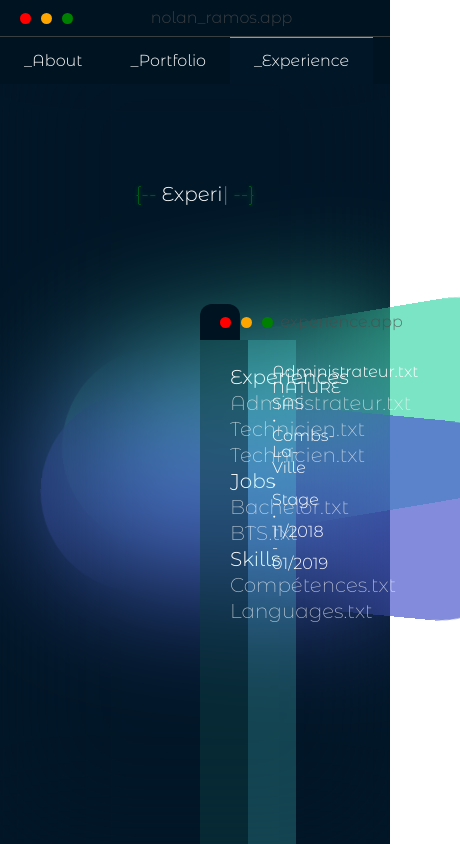
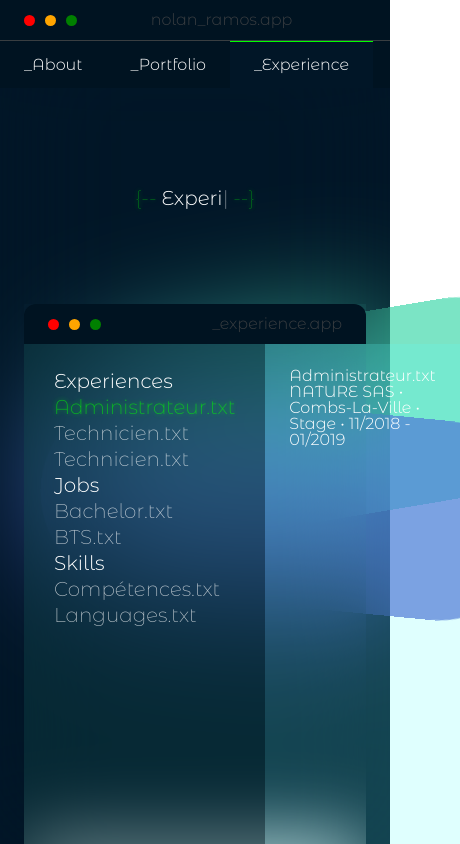
Before and after one commit to Nolan-ramos/Portfolio_nolan, a React (Vite) app: page /experience in a window 390 px wide. Both pictures are taken after a click on the button "Administrateur.txt". Shown: the top 844 px of the page, 460 px wide, since content can reach past the window. Built offline with nearby package versions, Linux system fonts and the light colour scheme.

Commit message:
experience cursor header responsive

```diff
--- a/src/App.jsx
+++ b/src/App.jsx
@@ -2,7 +2,6 @@ import React from 'react';
 import { Route, BrowserRouter as Router, Routes } from 'react-router-dom';
 import './App.scss';
 import Background from './components/background/Background';
-import Cursor from './components/cursor/Cursor';
 import Header from './components/header/Header';
 import Navbar from './components/navbar/Navbar';
 
@@ -25,7 +24,6 @@ function App() {
         </Router>
       </div>
       <Background />
-      <Cursor />
     </>
   );
 }
--- a/src/components/about/code/code.scss
+++ b/src/components/about/code/code.scss
@@ -1,19 +1,23 @@
 .code{
-    margin:100px 0;
+    margin:96px 0;
     padding:48px 0;
     background-color: rgb(1 30 53 / 55%);
-    @media screen and (max-width: 1023px) {
+    @media screen and (max-width: 1200px) {
         padding:24px 0;
     }
     &_line{
         display: flex;
         align-items: center;
         margin-bottom: 12px;
-        padding: 8px 200px;
+        padding: 8px 192px;
         height:100%;
+        @media screen and (max-width: 1200px) {
+            align-items: start;
+            padding:8px 96px;
+        }
         @media screen and (max-width: 1023px) {
             align-items: start;
-            padding:8px 96px;
+            padding:8px 48px;
         }
         @media screen and (max-width: 767px) {
             padding:8px 24px;
--- a/src/components/header/header.scss
+++ b/src/components/header/header.scss
@@ -3,7 +3,7 @@
     display: flex;
     align-items: center;
     justify-content: space-between;
-    padding:10px 20px;
+    padding:12px 24px;
     background: #001321;
     &_title{
         color:rgba(76, 76, 76, 0.76);
--- a/src/views/about/About.jsx
+++ b/src/views/about/About.jsx
@@ -1,5 +1,6 @@
+import Code from '../../components/about/code/Code';
+import Cursor from '../../components/cursor/Cursor';
 import Title from '../../components/title/Title';
-import Code from '../../components/about/code/Code';
 import './about.scss';
 
 function About() {
@@ -8,6 +9,8 @@ function About() {
             <Title title="About" />
             <Code/>
             <Title title="My expertise" />
+
+            <Cursor />
         </div>
     )
 }
--- a/src/views/contact/Contact.jsx
+++ b/src/views/contact/Contact.jsx
@@ -1,3 +1,4 @@
+import Cursor from '../../components/cursor/Cursor';
 import Title from '../../components/title/Title';
 import './contact.scss';
 
@@ -5,6 +6,8 @@ function Contact() {
     return (
         <div className='contact fade-in'>
             <Title title="Contact" />
+
+            <Cursor />
         </div>
     )
 }
--- a/src/views/experience/Experience.jsx
+++ b/src/views/experience/Experience.jsx
@@ -1,4 +1,5 @@
 import { useState } from 'react';
+import Cursor from '../../components/cursor/Cursor';
 import MacButtons from '../../components/mac_buttons/mac_buttons';
 import Title from '../../components/title/Title';
 import './experience.scss';
@@ -6,26 +7,18 @@ import experienceData from './experienceData.json';
 
 function Experience() {
     const [activeSubcategory, setActiveSubcategory] = useState(null);
-    const [activeSubcategoryIndices, setActiveSubcategoryIndices] = useState(new Array(experienceData.length).fill(null));
 
-    const handleSubcategoryClick = (categoryIndex, subcategoryIndex, subcategoryData) => {
-        setActiveSubcategoryIndices((prevIndices) => {
-            const newIndices = [...prevIndices];
-            newIndices[categoryIndex] = subcategoryIndex;
-            return newIndices;
-        });
-
-        setActiveSubcategory(null);
-
-        setActiveSubcategoryIndices((prevIndices) => {
-            const newIndices = [...prevIndices];
-            newIndices[categoryIndex] = null;
-            return newIndices;
-        });
-
-        setTimeout(() => {
-            setActiveSubcategory(subcategoryData);
-        }, 10);
+    const handleSubcategoryClick = (subcategoryData) => {
+        if (activeSubcategory === subcategoryData) {
+            setActiveSubcategory(null);
+        } else {
+            // Réinitialisez l'état de la sous-catégorie active à null
+            setActiveSubcategory(null);
+            // Attendez un court instant pour que la désactivation se produise avant de réactiver
+            setTimeout(() => {
+                setActiveSubcategory(subcategoryData);
+            }, 0);
+        }
     };
 
     return (
@@ -45,8 +38,10 @@ function Experience() {
                                     {categoryData.subcategories.map((subcategoryData, subcategoryIndex) => (
                                         <div key={subcategoryIndex} className={subcategoryData.title}>
                                             <button
-                                                onClick={() => handleSubcategoryClick(categoryIndex, subcategoryIndex, subcategoryData)}
-                                                className={`experience_content_accordeon_title_subcategory ${activeSubcategoryIndices[categoryIndex] === subcategoryIndex ? 'active' : ''}`}
+                                                onClick={() => handleSubcategoryClick(subcategoryData)}
+                                                className={`experience_content_accordeon_title_subcategory ${
+                                                    activeSubcategory === subcategoryData ? 'active' : ''
+                                                }`}
                                             >
                                                 {subcategoryData.title}
                                             </button>
@@ -61,7 +56,7 @@ function Experience() {
                             <div className="fade-in">
                                 <h3>{activeSubcategory.title}</h3>
                                 {activeSubcategory.contents.map((content, contentIndex) => (
-                                    <div key={contentIndex}>
+                                    <div key={contentIndex} className={activeSubcategory ? 'active' : ''}>
                                         {content.text && <p>{content.text}</p>}
                                         {content.words && (
                                             <ul>
@@ -78,6 +73,7 @@ function Experience() {
                     </div>
                 </div>
             </div>
+            <Cursor />
         </div>
     );
 }
--- a/src/views/experience/experience.scss
+++ b/src/views/experience/experience.scss
@@ -2,9 +2,24 @@
     &_container{
         display: flex;
         flex-direction: column;
-        margin: 100px 200px;
-        height:800px;
+        margin: 96px 192px;
+        height:600px;
         backdrop-filter: blur(40px);
+        @media screen and (min-width: 1900px) {
+            height:70vh;
+        }
+        @media screen and (max-width: 1200px) {
+            margin: 96px;
+        }
+        @media screen and (max-width: 1023px) {
+            margin: 96px 48px;
+        }
+        @media screen and (max-width: 767px) {
+            margin: 96px 24px;
+        }
+        @media screen and (max-width: 340px) {
+            margin: 96px 12px;
+        }
     }
     &_header{
         display: flex;
@@ -12,7 +27,7 @@
         align-items: center;
         width:100%;
         background: #001321;
-        padding:10px 20px;
+        padding:12px 24px;
         border-top-right-radius: 12px;
         border-top-left-radius: 12px;
         &_title{
@@ -24,7 +39,7 @@
         width: 100%;
         height:100%;
         &_accordeon{
-            width: calc(100% / 4);
+            width: 450px;
             background-color: rgba(12, 60, 66, 0.5);
             border-bottom-left-radius: 12px;
             padding:24px;
@@ -39,6 +54,7 @@
                 &_subcategory{
                     font-weight: 200;
                     opacity: 0.7;
+                    transition: 0.3s ease-in-out;
                 }
             }
             .active{
@@ -47,7 +63,7 @@
             }
         }
         &_contenu{
-            width: calc(100% / 4 * 3);
+            width: 100%;
             background-color: rgba(95, 255, 250, 0.2);
             border-bottom-right-radius: 12px;
             padding:24px;
--- a/src/views/portfolio/Portfolio.jsx
+++ b/src/views/portfolio/Portfolio.jsx
@@ -1,3 +1,4 @@
+import Cursor from '../../components/cursor/Cursor';
 import Title from '../../components/title/Title';
 import './portfolio.scss';
 
@@ -5,6 +6,8 @@ function Portfolio() {
     return (
         <div className='portfolio fade-in'>
             <Title title="Portfolio" />
+
+            <Cursor />
         </div>
     )
 }
```
Also changed, not shown: src/components/cursor/Cursor.jsx (line endings or trailing spaces).
